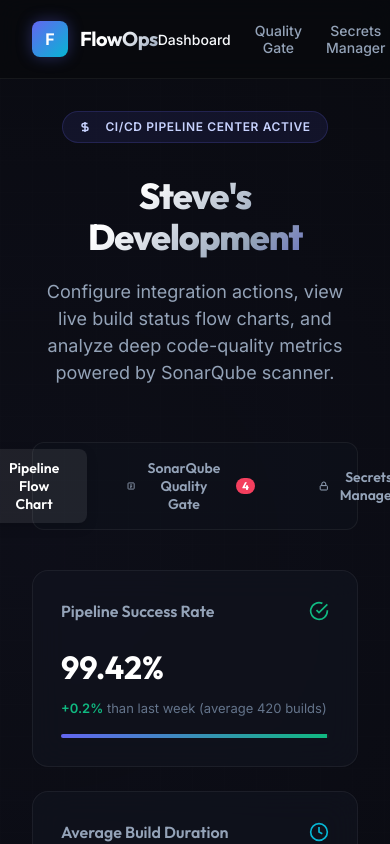
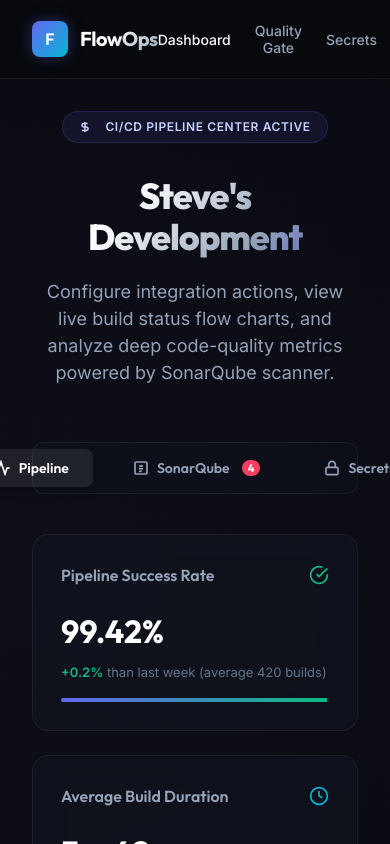
Before and after one commit to VatsalPalm/CICDPipleLine, a React (Vite) app: page / in a window 390 px wide. Shown: the top 844 px of the page. Built offline with nearby package versions, Linux system fonts and the light colour scheme.

Commit message:
feat: implement responsive tab button labels for mobile view and add corresponding dashboard UI tests

```diff
--- a/src/App.jsx
+++ b/src/App.jsx
@@ -100,6 +100,17 @@ const INITIAL_SONAR_REPORT = {
 
 function App() {
   const [activeTab, setActiveTab] = useState("pipeline"); // 'pipeline' or 'sonar'
+  const [isMobile, setIsMobile] = useState(
+    typeof window !== "undefined" ? window.innerWidth < 768 : false
+  );
+
+  useEffect(() => {
+    const handleResize = () => {
+      setIsMobile(window.innerWidth < 768);
+    };
+    window.addEventListener("resize", handleResize);
+    return () => window.removeEventListener("resize", handleResize);
+  }, []);
 
   // Pipeline state
   const [selectedStage, setSelectedStage] = useState("security");
@@ -384,7 +395,7 @@ function App() {
               fontFamily: "inherit",
             }}
           >
-            Secrets Manager
+            {isMobile ? "Secrets" : "Secrets Manager"}
           </button>
           <button
             onClick={handleOpenSettings}
@@ -452,7 +463,7 @@ function App() {
             >
               <polyline points="22 12 18 12 15 21 9 3 6 12 2 12" />
             </svg>
-            Pipeline Flow Chart
+            {isMobile ? "Pipeline" : "Pipeline Flow Chart"}
           </button>
           <button
             className={`tab-btn ${activeTab === "sonar" ? "active" : ""}`}
@@ -471,7 +482,7 @@ function App() {
               <line x1="9" y1="13" x2="15" y2="13" />
               <line x1="9" y1="17" x2="13" y2="17" />
             </svg>
-            SonarQube Quality Gate
+            {isMobile ? "SonarQube" : "SonarQube Quality Gate"}
             {sonarReport.issues.length > 0 && (
               <span
                 style={{
@@ -503,7 +514,7 @@ function App() {
               <rect x="3" y="11" width="18" height="11" rx="2" ry="2" />
               <path d="M7 11V7a5 5 0 0 1 10 0v4" />
             </svg>
-            Secrets Manager
+            {isMobile ? "Secrets" : "Secrets Manager"}
           </button>
         </div>
 
```
Also changed, not shown: 2 other files (tests, documents, lock files or other folders).
